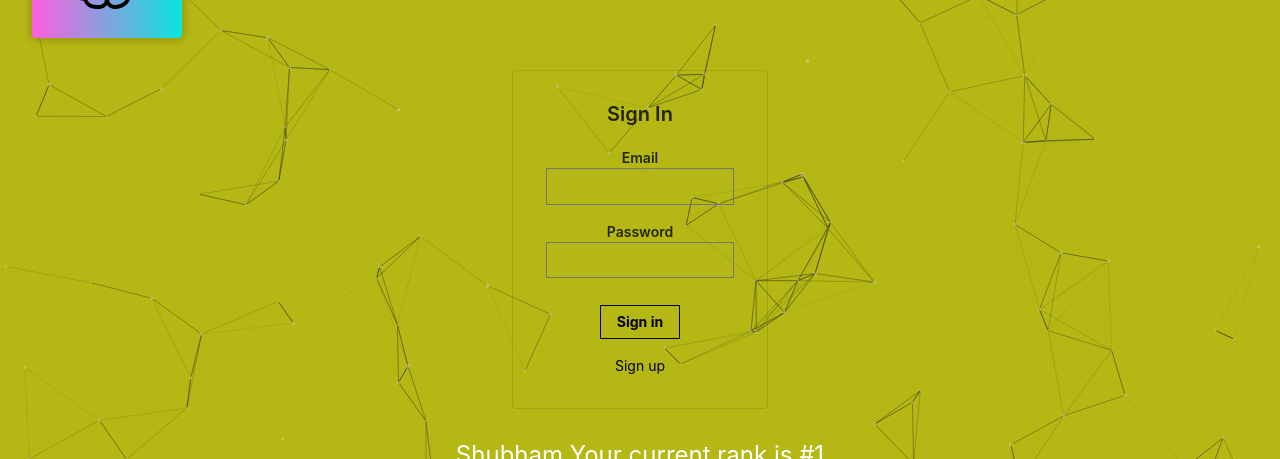
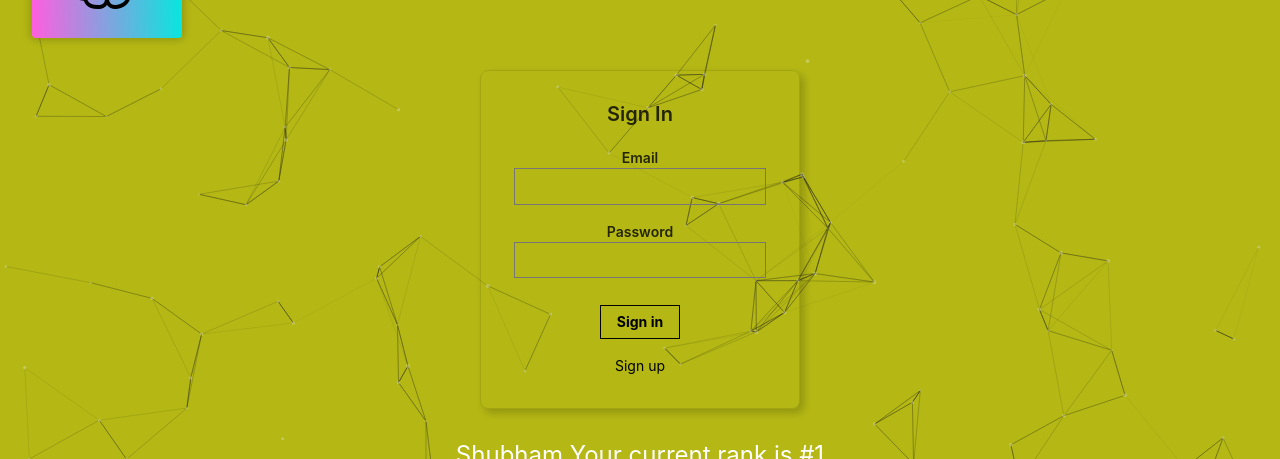
Before and after one commit to shubhamuni/smart_brain, a React (Create React App) app: page / in a window 1280 px wide. Shown: the part 188-647 px from the top of the page. Built offline with nearby package versions, Linux system fonts and the light colour scheme.

Commit message:
maximize the width of form

```diff
--- a/src/components/SignIn/Signin.js
+++ b/src/components/SignIn/Signin.js
@@ -3,7 +3,7 @@ import React from "react";
 
 const Signin = () => {
     return (
-        <article className="br2 ba dark-gray b--black-10 mv4 w-100 w-50-m w-25-l mw5 center">
+        <article className="br3 ba dark-gray b--black-10 mv4 w-100 w-50-m w-25-l mw6 shadow-5 center">
             <main className="pa4 black-80">
                 <form className="measure">
                 <fieldset id="sign_up" className="ba b--transparent ph0 mh0">
```
